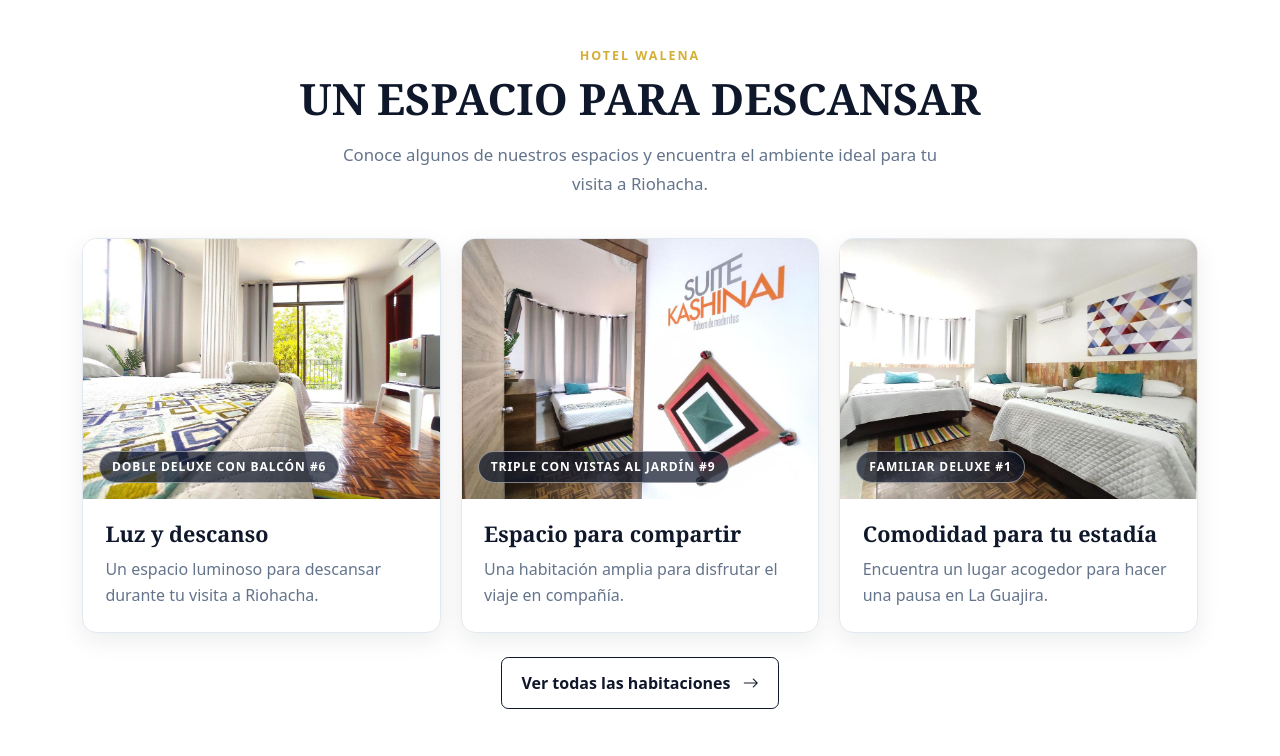
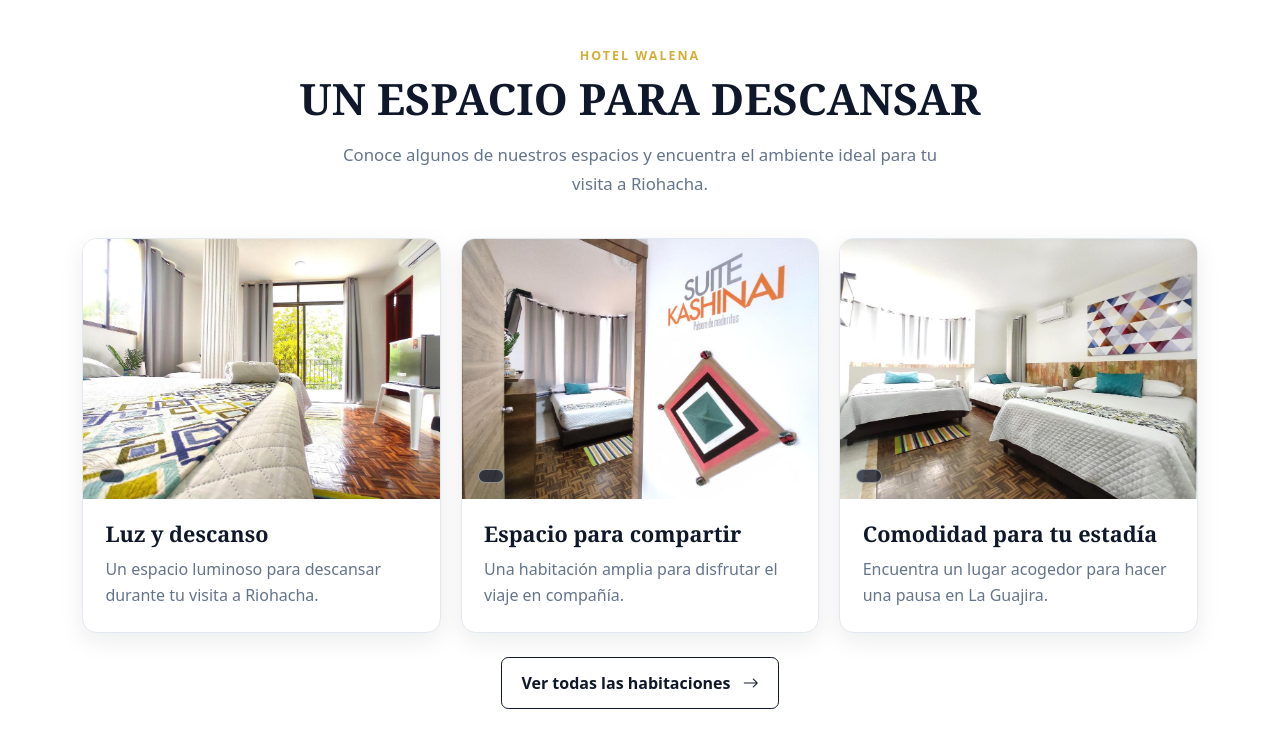
Before and after one commit to wilfrido2022sid-eng/walena-hotel, a Django app: page / in a window 1280 px wide. Shown: the part 1988-2744 px from the top of the page. Run offline with Django 5.2, Linux system fonts and the light colour scheme; parts of the project's set-up code (start-up, migrations or seed data) failed here and were passed over; some libraries are stand-ins or nearby versions.

Commit message:
ahora si ls prueba

```diff
--- a/marketweb/templates/index.html
+++ b/marketweb/templates/index.html
@@ -191,8 +191,8 @@
             <div class="habitaciones-grid">
                 <article class="habitacion-card" data-lightbox-group="habitaciones-destacadas" data-aos="fade-up">
                     <div class="habitacion-card__imagen">
-                        <img src="{% static 'img/habitaciones/6/01.jpg' %}" class="habitacion-card__img">
-                        <span class="habitacion-card__etiqueta">Doble Deluxe con balcón #6</span>
+                        <img src="{% static 'img/habitaciones/6/01.jpg' %}" alt="Habitación Doble Deluxe con balcón de Hotel Walena" class="habitacion-card__img">
+                        <span class="habitacion-card__etiqueta"></span>
                     </div>
                     <div class="habitacion-card__contenido">
                         <h3>Luz y descanso</h3>
@@ -201,8 +201,8 @@
                 </article>
                 <article class="habitacion-card" data-lightbox-group="habitaciones-destacadas" data-aos="fade-up" data-aos-delay="100">
                     <div class="habitacion-card__imagen">
-                        <img src="{% static 'img/habitaciones/9/01.jpg' %}" class="habitacion-card__img">
-                        <span class="habitacion-card__etiqueta">Triple con vistas al jardín #9</span>
+                        <img src="{% static 'img/habitaciones/9/01.jpg' %}" alt="Habitación Triple con vistas al jardín de Hotel Walena" class="habitacion-card__img">
+                        <span class="habitacion-card__etiqueta"></span>
                     </div>
                     <div class="habitacion-card__contenido">
                         <h3>Espacio para compartir</h3>
@@ -211,8 +211,8 @@
                 </article>
                 <article class="habitacion-card" data-lightbox-group="habitaciones-destacadas" data-aos="fade-up" data-aos-delay="200">
                     <div class="habitacion-card__imagen">
-                        <img src="{% static 'img/habitaciones/1/01.jpg' %}" class="habitacion-card__img">
-                        <span class="habitacion-card__etiqueta">Familiar Deluxe #1</span>
+                        <img src="{% static 'img/habitaciones/1/01.jpg' %}" alt="Habitación Familiar Deluxe de Hotel Walena" class="habitacion-card__img">
+                        <span class="habitacion-card__etiqueta"></span>
                     </div>
                     <div class="habitacion-card__contenido">
                         <h3>Comodidad para tu estadía</h3>
```
